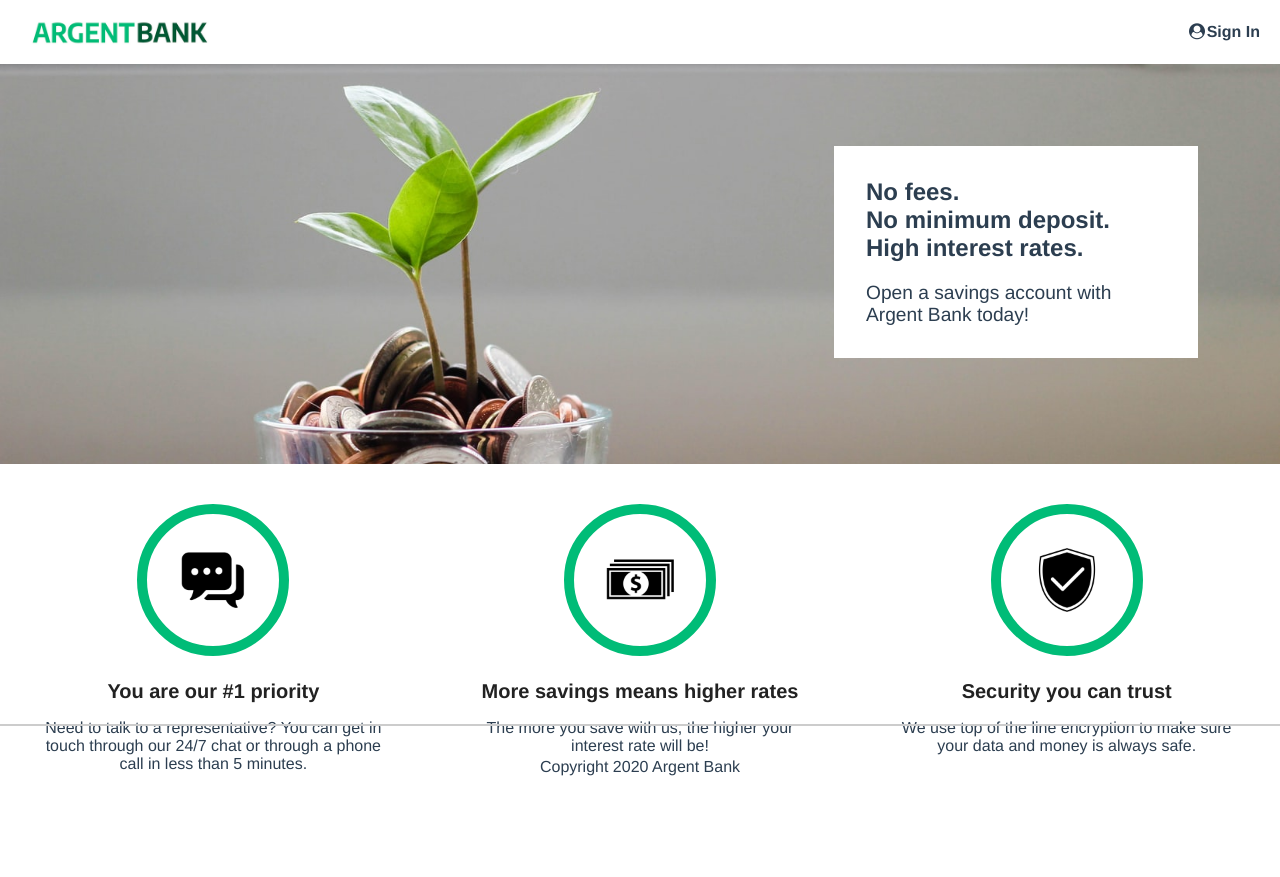
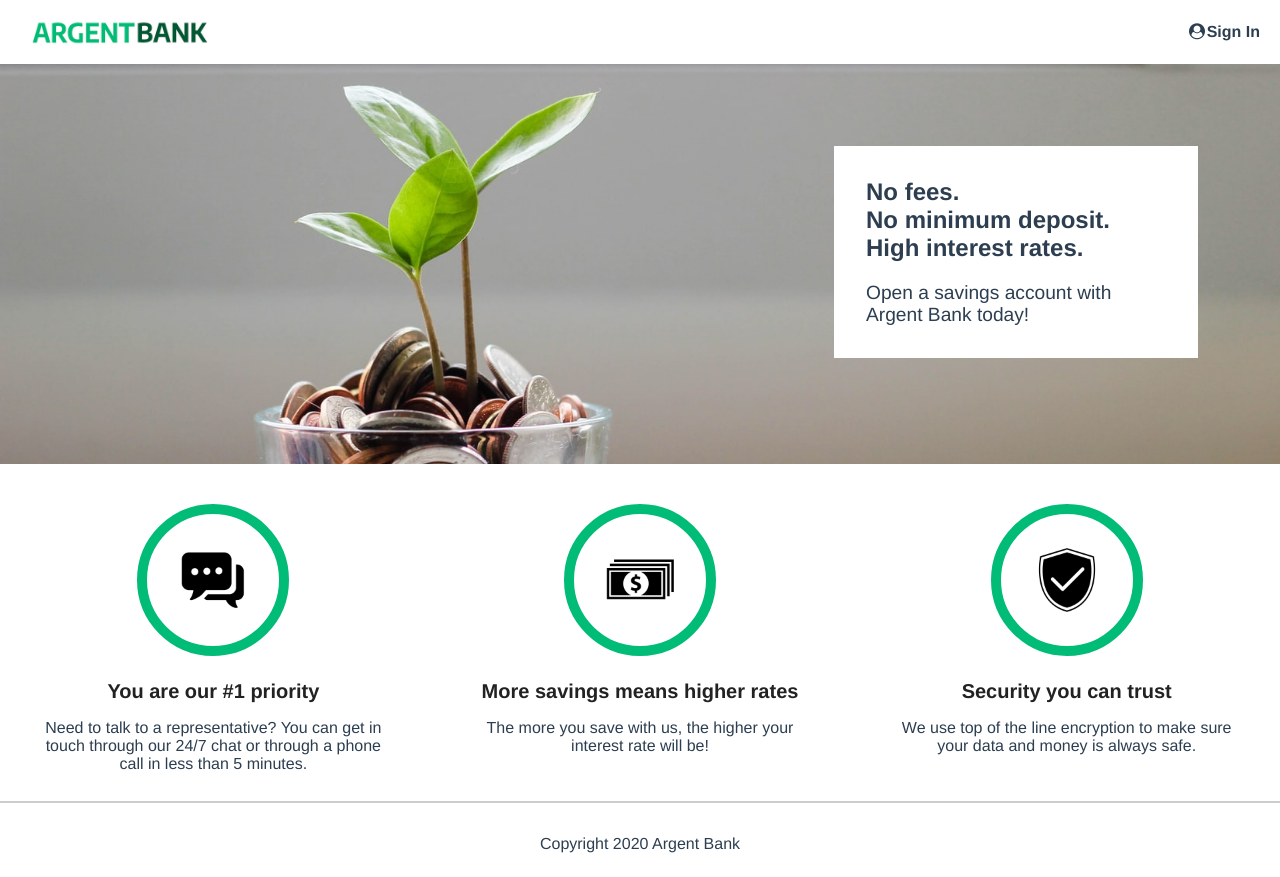
Before and after one commit to fanjatiana/fanjatianaPavageau_13_17-02-2022, a React (Create React App) app: page / in a window 1280 px wide. Before the commit the page ends 829 px from the top, so only its background shows below. Built offline with nearby package versions, Linux system fonts and the light colour scheme.

Commit message:
corrections pb affichage footer css (soutenance)

```diff
--- a/src/pages/Home.tsx
+++ b/src/pages/Home.tsx
@@ -2,7 +2,8 @@ import { Navigate} from 'react-router-dom';
 import FeatureItem from '../components/FeatureItem';
 import { infosFeatureItem } from '../constants/arrays';
 import { useAuth } from '../services/useAuth';
-import '../styles/mediaQueries.css'
+import '../styles/mediaQueries.css';
+import '../styles/main.css'
 
 // home page
 
@@ -11,7 +12,7 @@ const Home = () => {
     if (!auth) {
 
         return (
-            <main>
+            <main className='home_container'>
                 <div className="hero">
                     <section className="hero-content">
                         <h2 className="sr-only">Promoted Content</h2>
--- a/src/pages/Profile.tsx
+++ b/src/pages/Profile.tsx
@@ -41,7 +41,7 @@ const Profile = () => {
         const userIdentity: string = infosUser.firstName + " " + infosUser.lastName;
 
         return (
-            <main className="main bg-dark">
+            <main className="main main_profile bg-dark">
                 <div className="header">
                     <h2>Welcome back<br />{userIdentity}!</h2>
                     {!isEditName ? <button className="edit-button" onClick={() => setIsEditName(true)}>Edit Name</button> : <div className='edit-name'>
--- a/src/styles/app.css
+++ b/src/styles/app.css
@@ -11,4 +11,5 @@ html {
     display: flex;
     flex-direction: column;
     min-height: 100vh;
+    position: relative;
   }
--- a/src/styles/main.css
+++ b/src/styles/main.css
@@ -1,5 +1,10 @@
 .main {
   flex: 1;
+
+}
+
+.main_profile{
+  margin-bottom: 7em;
 }
 
 .bg-dark {
@@ -216,3 +221,7 @@
   bottom: 0;
   width: 100%;
 }
+
+.home_container{
+  margin-bottom:3em;
+}
```
